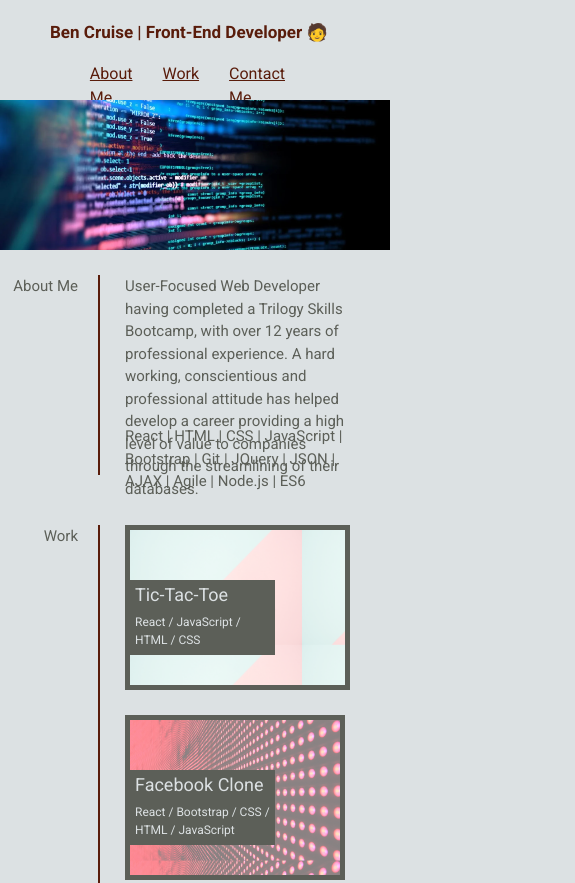
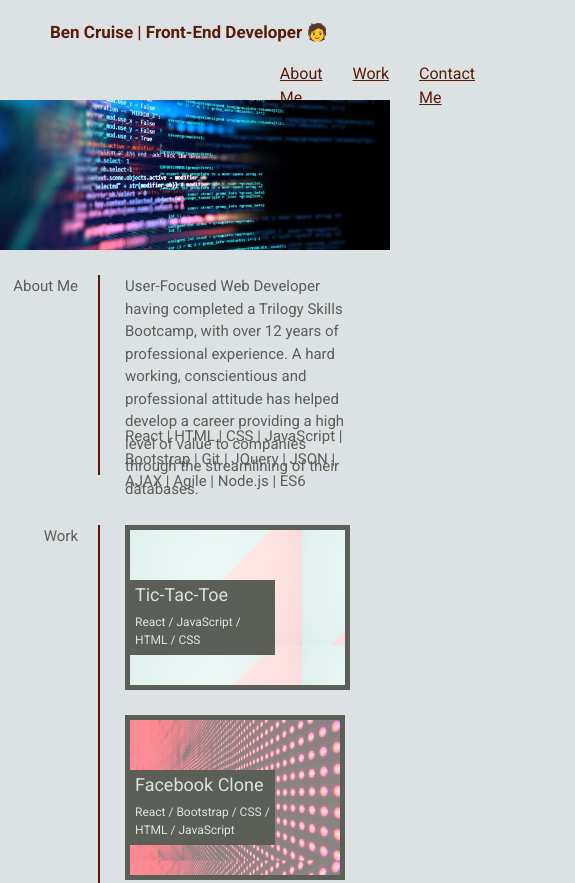
Before and after one commit to Bcruise/Ben-Cruises-Portfolio-Page, a plain HTML site: page index.html in a window 390 px wide. Shown: the top 883 px of the page, 575 px wide, since content can reach past the window. Drawn offline with Linux system fonts and the light colour scheme.

Commit message:
changes to ul width to avoid overlapping

```diff
--- a/css/style.css
+++ b/css/style.css
@@ -356,6 +356,11 @@ a, a:link, a:active {
   .work-div-type-three, .work-div-type-five {
     margin-left: 0px;
   }
+
+  ul {
+    width: 500px;
+    margin-left: -160px;
+  }
 }
 
 /* changes for mobile devices */
```
